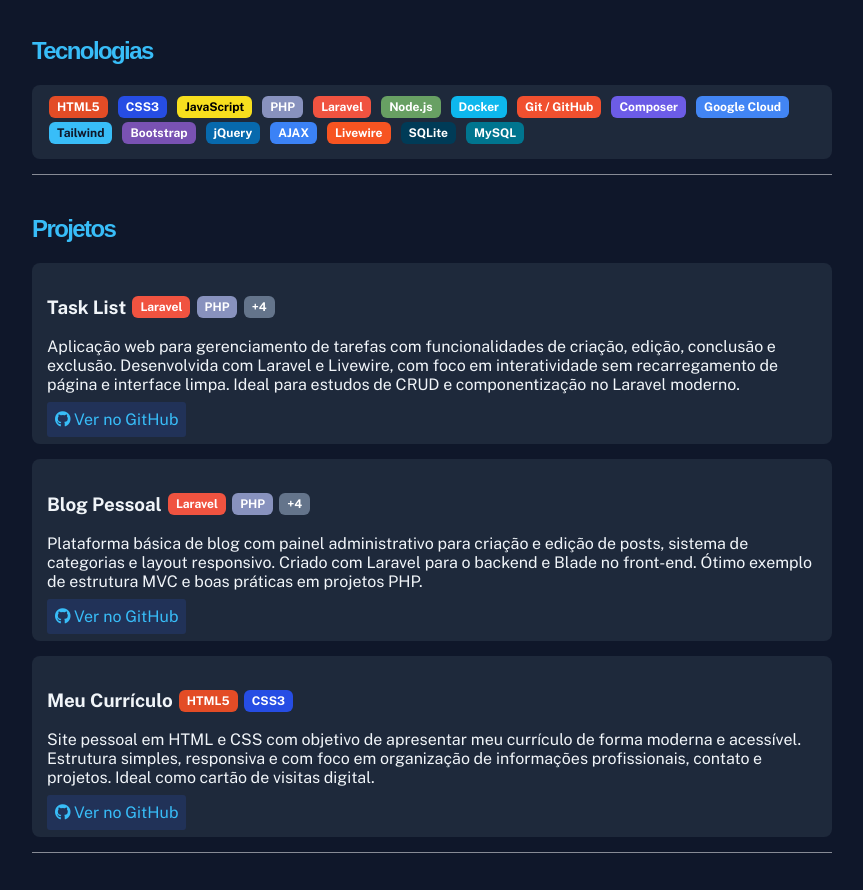
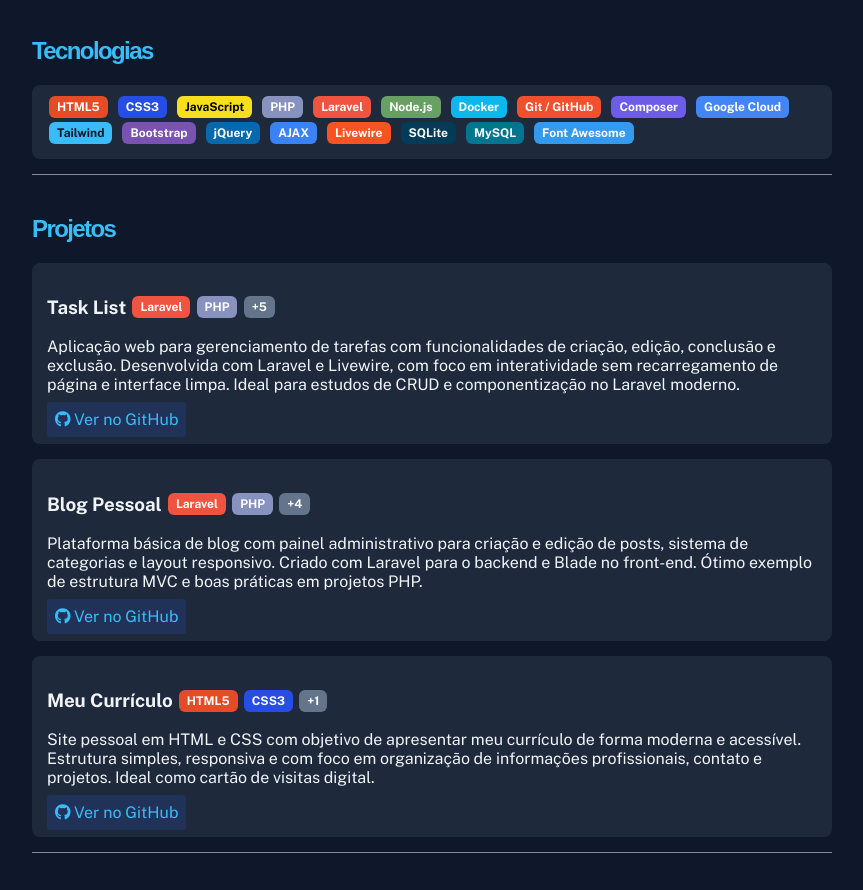
Before and after one commit to N7z/online-resume, a plain HTML site: page index.html in a window 1280 px wide. Shown: the part 366-1256 px from the top of the page, without its empty margins (208-1071 px from the left). Drawn offline with nearby package versions, Linux system fonts and the light colour scheme; a web font is replaced by a local one.

Commit message:
Fix collapsable extra badges showing wrong number

```diff
--- a/index.html
+++ b/index.html
@@ -17,7 +17,8 @@
                 el.textContent = "−";
             } else {
                 extraTech.style.display = "none";
-                el.textContent = "+3";
+                const count = extraTech.querySelectorAll('.badge').length;
+                el.textContent = `+${count}`;
             }
         }
     </script>
@@ -65,6 +66,7 @@
             <span class="badge badge-livewire">Livewire</span>
             <span class="badge badge-sqlite">SQLite</span>
             <span class="badge badge-mysql">MySQL</span>
+            <span class="badge badge-fontawesome">Font Awesome</span>
         </div>
     </section>
     <section id="projetos">
@@ -74,7 +76,7 @@
                 Task List
                 <span class="badge badge-laravel">Laravel</span>
                 <span class="badge badge-php">PHP</span>
-                <span class="badge badge-expand" onclick="toggleTech(this)">+4</span>
+                <span class="badge badge-expand" onclick="toggleTech(this)">+5</span>
             </h3>
             <div class="extra-tech" style="display:none; margin-top: 4px;">
                 <span class="badge badge-node">Node.js</span>
@@ -117,7 +119,11 @@
                 Meu Currículo
                 <span class="badge badge-html">HTML5</span>
                 <span class="badge badge-css">CSS3</span>
+                <span class="badge badge-expand" onclick="toggleTech(this)">+1</span>
             </h3>
+            <div class="extra-tech" style="display:none; margin-top: 4px;">
+                <span class="badge badge-fontawesome">Font Awesome</span>
+            </div>
             <p>Site pessoal em HTML e CSS com objetivo de apresentar meu currículo de forma moderna e acessível. Estrutura simples, responsiva e com foco em organização de informações profissionais, contato e projetos. Ideal como cartão de visitas digital.</p>
             <div class="tooltip-container">
                 <a class="button" target="_blank" href="https://github.com/N7z/online-resume">
```
